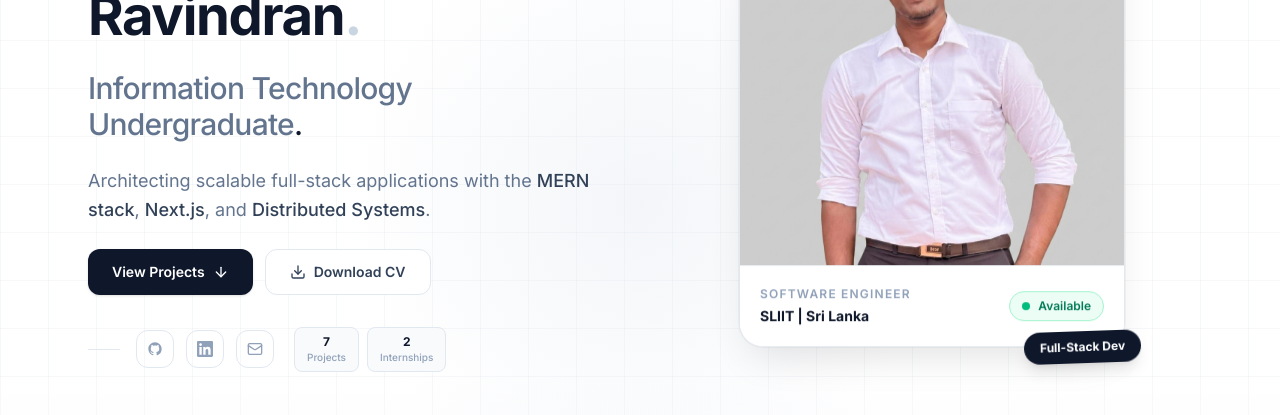
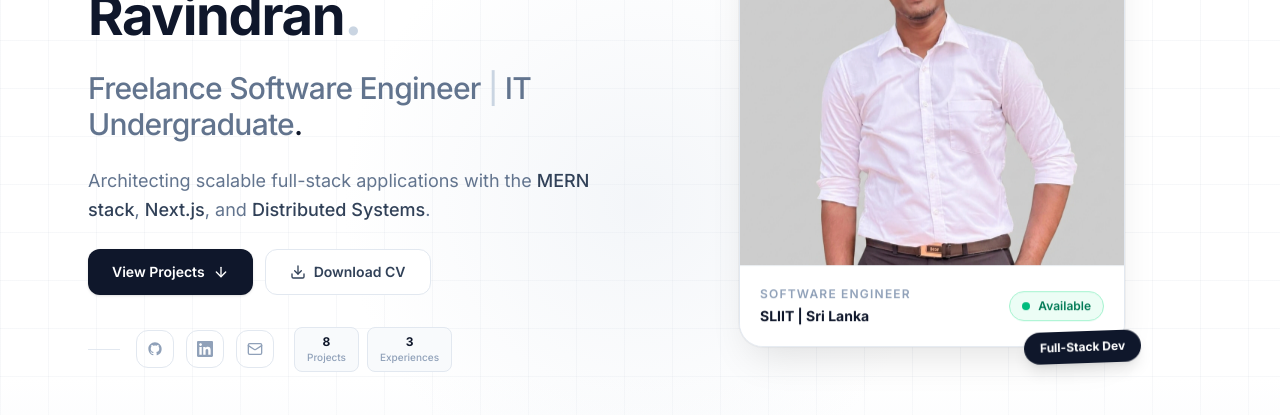
Before and after one commit to Laksopan23/laksopan, a React (Vite) app: page / in a window 1280 px wide. Shown: the part 296-711 px from the top of the page. Built offline with nearby package versions, Linux system fonts and the light colour scheme; no server answers.

Commit message:
Add: Freelance experience and dedicated project card

```diff
--- a/src/components/Hero.tsx
+++ b/src/components/Hero.tsx
@@ -203,7 +203,7 @@ export default function Hero() {
               Ravindran<span className="text-slate-300">.</span>
             </h1>
             <p className="text-2xl sm:text-3xl font-medium text-slate-500 tracking-tight mt-6">
-              Information Technology Undergraduate<span className="text-slate-900">.</span>
+              Freelance Software Engineer <span className="text-slate-300">|</span> IT Undergraduate<span className="text-slate-900">.</span>
             </p>
           </motion.div>
 
@@ -285,12 +285,12 @@ export default function Hero() {
 
             <div className="flex gap-2 ml-1">
               <div className="text-center px-3 py-1.5 bg-slate-50 border border-slate-200 rounded-lg">
-                <p className="text-xs font-bold text-slate-900">7</p>
+                <p className="text-xs font-bold text-slate-900">8</p>
                 <p className="text-[10px] text-slate-400 font-medium">Projects</p>
               </div>
               <div className="text-center px-3 py-1.5 bg-slate-50 border border-slate-200 rounded-lg">
-                <p className="text-xs font-bold text-slate-900">2</p>
-                <p className="text-[10px] text-slate-400 font-medium">Internships</p>
+                <p className="text-xs font-bold text-slate-900">3</p>
+                <p className="text-[10px] text-slate-400 font-medium">Experiences</p>
               </div>
             </div>
           </motion.div>
--- a/src/data/portfolio.ts
+++ b/src/data/portfolio.ts
@@ -11,6 +11,22 @@ export const navLinks = [
 ];
 
 export const experiences: Experience[] = [
+  {
+    company: 'Independent Freelance',
+    role: 'Software Engineer',
+    period: 'Jan 2024 – Present',
+    location: 'Remote',
+    type: 'Contract',
+    color: 'emerald',
+    description: 'Providing full-stack development and architectural consulting for international clients.',
+    highlights: [
+      'Delivered end-to-end web applications using MERN stack and Next.js, focusing on scalability and user experience',
+      'Architected secure backend systems with Node.js and Django, integrating third-party APIs and payment gateways',
+      'Consulted on cloud migration and infrastructure optimization using AWS and Google Cloud',
+      'Collaborated directly with stakeholders to translate business requirements into technical specifications',
+    ],
+    tags: ['Next.js', 'React', 'Node.js', 'Cloud Infrastructure', 'Client Relations'],
+  },
   {
     company: 'Remotechies',
     role: 'Software Engineer Intern (Remote)',
@@ -50,6 +66,27 @@ export const experiences: Experience[] = [
 ];
 
 export const projects: Project[] = [
+  {
+    title: 'Freelance Software Development',
+    subtitle: 'Bespoke Client Solutions',
+    description:
+      'Providing end-to-end full-stack development and architectural consulting services for international clients.',
+    tags: ['Consulting', 'Full-Stack', 'Architecture', 'Deployment'],
+    highlight: 'Professional Services',
+    highlightColor: 'emerald',
+    features: [
+      'Successfully delivered multiple production-ready web and mobile applications',
+      'Optimized client platforms for SEO, performance, and cross-browser compatibility',
+      'Implemented robust CI/CD pipelines for seamless project handovers',
+      'Maintained high client satisfaction through agile communication and rapid delivery',
+    ],
+    stars: 0,
+    forks: 0,
+    github: 'https://github.com/Laksopan23',
+    demo: '#',
+    accent: 'from-emerald-600 to-teal-700',
+    accentLight: 'bg-emerald-50 border-emerald-200',
+  },
   {
     title: 'ProteqHer SOS Listener',
     subtitle: 'AI-Powered Emergency Response',
```
